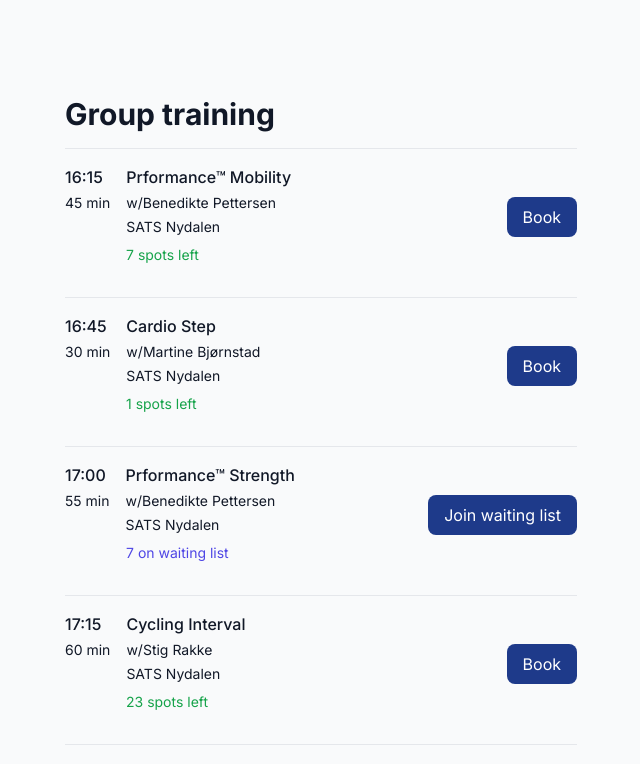
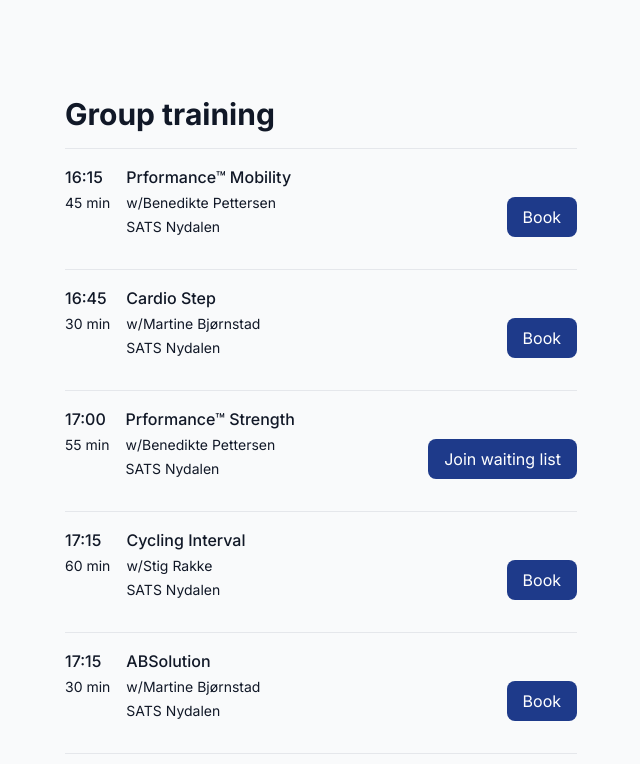
Before and after one commit to espennoreng/assignment-en-sats, a Next.js app: page / in a window 1280 px wide. Shown: the top 764 px of the page, without its empty margins (319-959 px from the left). Built offline with nearby package versions, Linux system fonts and the light colour scheme.

Commit message:
Added a session details component

```diff
--- /dev/null
+++ b/app/_components/session-details.tsx
@@ -0,0 +1,63 @@
+import { Session } from '../_types/sats-data-types'
+import Button from './button'
+
+export default function SessionDetails({
+  session,
+}: Readonly<{ session: Session }>) {
+  return (
+    <div className="flex flex-row gap-4 w-full">
+      <div className="flex flex-col gap-1">
+        <p className="text-sm md:text-base font-medium text-gray-900">
+          {new Date(session.zonedStartTime.dateTime).toLocaleTimeString(
+            'en-US',
+            {
+              hour: '2-digit',
+              minute: '2-digit',
+              hour12: false,
+              timeZone: session.zonedStartTime.timeZone,
+            }
+          )}
+        </p>
+        <p className="text-xs md:text-sm font-normal text-gray-900">
+          {session.durationInMinutes} min
+        </p>
+      </div>
+      <div className="flex flex-col gap-1">
+        <p className="text-sm md:text-base font-medium text-gray-900">
+          {session.name}
+        </p>
+        <p className="text-xs md:text-sm font-normal text-gray-900">
+          w/{session.instructor}
+        </p>
+        <p className="text-xs md:text-sm font-normal text-gray-900">
+          {session.clubName}
+        </p>
+      </div>
+      <div className="flex-grow"></div>
+      <div className="flex flex-col justify-end">
+        {session.bookingInfo.memberBookingInfo.bookingState === 'Booked' ? (
+          <>
+            {session.bookingInfo.memberBookingInfo.waitingListPosition &&
+            session.bookingInfo.memberBookingInfo.waitingListPosition > 0 ? (
+              <Button variant="primary" outlined>
+                Unbook
+              </Button>
+            ) : (
+              <Button variant="secondary" outlined>
+                Unbook
+              </Button>
+            )}
+          </>
+        ) : (
+          <>
+            {session.bookingInfo.waitingListCount > 0 ? (
+              <Button variant="primary">Join waiting list</Button>
+            ) : (
+              <Button variant="primary">Book</Button>
+            )}
+          </>
+        )}
+      </div>
+    </div>
+  )
+}
--- a/app/_types/sats-data-types.ts
+++ b/app/_types/sats-data-types.ts
@@ -1,4 +1,4 @@
-type BookingInfo = {
+export type BookingInfo = {
   capacity: number
   bookedCount: number
   waitingListCount: number
@@ -9,7 +9,7 @@ type BookingInfo = {
   }
 }
 
-type Session = {
+export type Session = {
   id: string
   durationInMinutes: number
   instructor: string
@@ -25,6 +25,6 @@ type Session = {
   }
 }
 
-type Data = {
+export type Data = {
   results: Session[]
 }
--- a/app/page.tsx
+++ b/app/page.tsx
@@ -2,6 +2,8 @@
 import React, { useState, useEffect } from 'react'
 import data from './sats-data.json'
 import Button from './_components/button'
+import SessionDetails from './_components/session-details'
+import { Session } from './_types/sats-data-types'
 
 export default function Home() {
   const [sessions, setSessions] = useState<Session[]>([])
@@ -17,105 +19,12 @@ export default function Home() {
           Group training
         </h1>
         <ol className="flex flex-col gap-4">
-          {sessions.map((session, index) => (
+          {sessions.map((session) => (
             <li
-              key={index}
+              key={session.id}
               className="flex flex-col gap-2 border-t border-gray-200 py-4"
             >
-              <div className="flex flex-row gap-4 w-full">
-                <div className="flex flex-col gap-1">
-                  <p className="text-sm md:text-base font-medium text-gray-900">
-                    {new Date(
-                      session.zonedStartTime.dateTime
-                    ).toLocaleTimeString('en-US', {
-                      hour: '2-digit',
-                      minute: '2-digit',
-                      hour12: false,
-                      timeZone: session.zonedStartTime.timeZone,
-                    })}
-                  </p>
-                  <p className="text-xs md:text-sm font-normal text-gray-900">
-                    {session.durationInMinutes} min
-                  </p>
-                </div>
-                <div className="flex flex-col gap-1">
-                  <p className="text-sm md:text-base font-medium text-gray-900">
-                    {session.name}
-                  </p>
-                  <p className="text-xs md:text-sm font-normal text-gray-900">
-                    w/{session.instructor}
-                  </p>
-                  <p className="text-xs md:text-sm font-normal text-gray-900">
-                    {session.clubName}
-                  </p>
-                </div>
-                <div className="flex-grow"></div>
-                <div className="flex flex-col justify-end">
-                  {session.bookingInfo.memberBookingInfo.bookingState ===
-                  'Booked' ? (
-                    <>
-                      {session.bookingInfo.memberBookingInfo
-                        .waitingListPosition &&
-                      session.bookingInfo.memberBookingInfo
-                        .waitingListPosition > 0 ? (
-                        <Button variant="primary" outlined>
-                          Unbook
-                        </Button>
-                      ) : (
-                        <Button variant="secondary" outlined>
-                          Unbook
-                        </Button>
-                      )}
-                    </>
-                  ) : (
-                    <>
-                      {session.bookingInfo.waitingListCount > 0 ? (
-                        <Button variant="primary">Join waiting list</Button>
-                      ) : (
-                        <Button variant="primary">Book</Button>
-                      )}
-                    </>
-                  )}
-                </div>
-              </div>
-              <div className="flex flex-row gap-4 w-full ml-[54px] md:ml-[61px]">
-                {session.bookingInfo.memberBookingInfo.bookingState ===
-                  'Booked' &&
-                session.bookingInfo.memberBookingInfo.waitingListPosition &&
-                session.bookingInfo.memberBookingInfo.waitingListPosition >
-                  0 ? (
-                  <div className="flex flex-col gap-1 justify-end">
-                    <p className="text-xs md:text-sm font-normal text-gray-900">
-                      Waiting list position:{' '}
-                      {
-                        session.bookingInfo.memberBookingInfo
-                          .waitingListPosition
-                      }
-                    </p>
-                  </div>
-                ) : (
-                  <>
-                    {session.bookingInfo.waitingListCount > 0 && (
-                      <div className="flex flex-col gap-1 justify-end">
-                        <p className="text-xs md:text-sm font-normal text-indigo-600">
-                          {session.bookingInfo.waitingListCount} on waiting list
-                        </p>
-                      </div>
-                    )}
-                  </>
-                )}
-                {session.bookingInfo.memberBookingInfo.bookingState ===
-                  'NotBooked' &&
-                  session.bookingInfo.waitingListCount === 0 && (
-                    <div className="flex flex-col gap-1 justify-end">
-                      <p className="text-xs md:text-sm font-normal text-green-600">
-                        {session.bookingInfo.capacity -
-                          session.bookingInfo.bookedCount}{' '}
-                        spots left
-                      </p>
-                    </div>
-                  )}
-              </div>
+              <SessionDetails session={session} />
             </li>
           ))}
         </ol>
```
